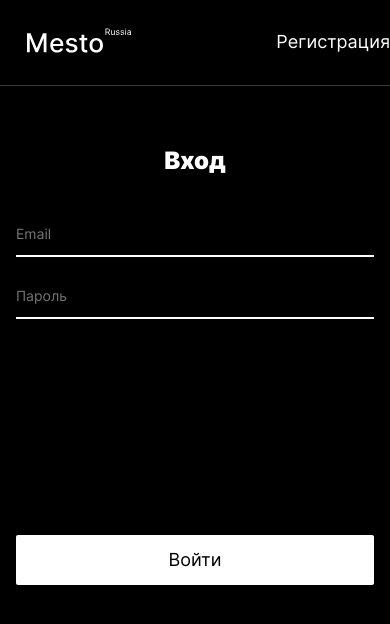
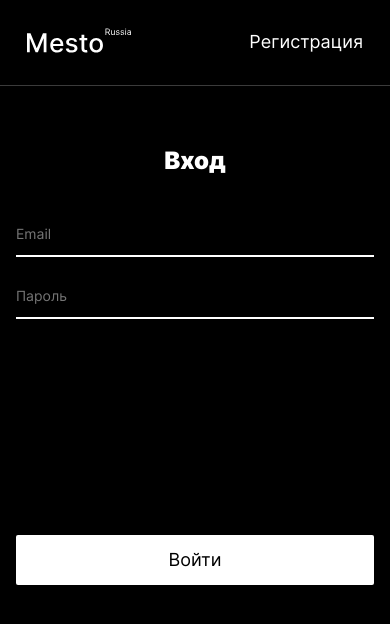
Before and after one commit to simoshina/react-mesto-api-full, a React app in the folder frontend/: page /sign-in in a window 390 px wide. Built offline with nearby package versions, Linux system fonts and the light colour scheme; no server answers.

Commit message:
fix: пр15(1)

```diff
--- a/frontend/src/blocks/header/__nav/header__nav.css
+++ b/frontend/src/blocks/header/__nav/header__nav.css
@@ -5,7 +5,7 @@
 }
 
 @media screen and (max-width: 899px) {
-  .header__logo {
+  .header__nav {
     margin-right: 27px;
   }
 }
```
